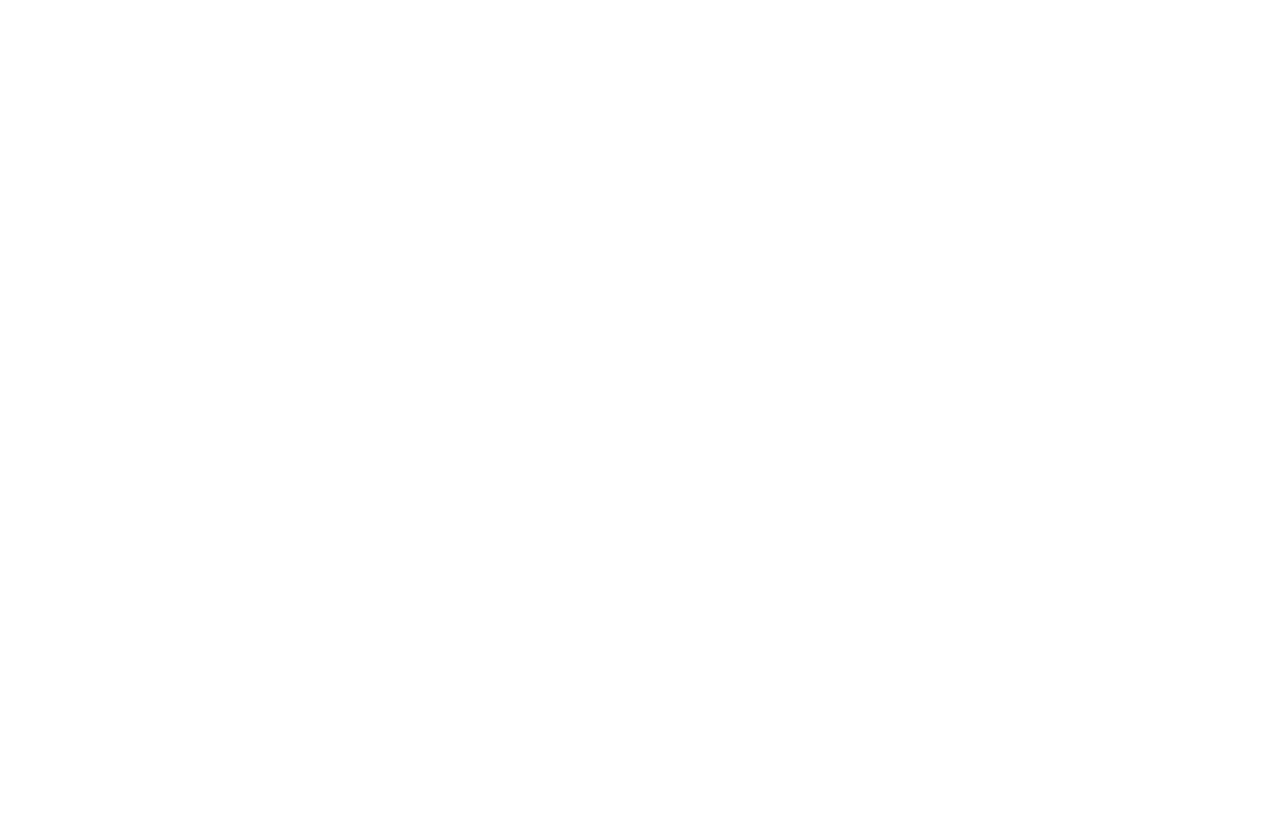
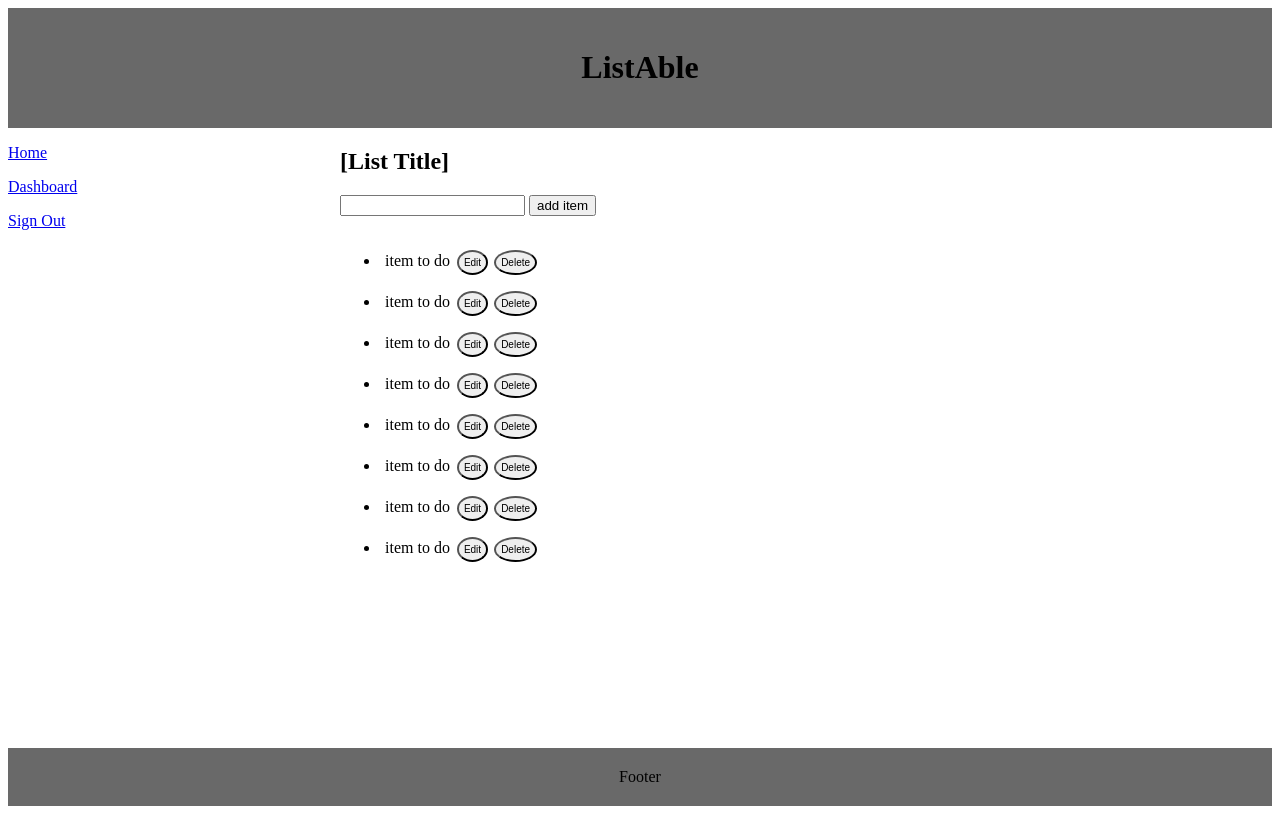
Before and after one commit to mandyalber/List-App-Wireframes, a plain HTML site: page list-detail.html in a window 1280 px wide. Drawn offline with Linux system fonts and the light colour scheme.

Commit message:
complete wireframes

```diff
--- a/list-detail.html
+++ b/list-detail.html
@@ -0,0 +1,41 @@
+<!DOCTYPE html>
+<html lang="en">
+
+<head>
+    <meta charset="UTF-8">
+    <meta name="viewport" content="width=device-width, initial-scale=1.0">
+    <title>ListAble List Detail Page</title>
+    <link rel="stylesheet" href="style.css">
+</head>
+
+<body>
+    <div class="app">
+        <header>
+            <h1>ListAble</h1>
+        </header>
+        <nav>
+            <p><a href="index.html">Home</a></p>
+            <p><a href="user-dashboard.html">Dashboard</a></p>
+            <p><a href="index.html">Sign Out</a></p>
+        </nav>
+        <main>
+            <h2>[List Title]</h2>
+            <input type="text" id="addItem">
+            <button>add item</button>
+            <ul class="todo">
+                <li>item to do <button>Edit</button><button>Delete</button></li>
+                <li>item to do <button>Edit</button><button>Delete</button></li>
+                <li>item to do <button>Edit</button><button>Delete</button></li>
+                <li>item to do <button>Edit</button><button>Delete</button></li>
+                <li>item to do <button>Edit</button><button>Delete</button></li>
+                <li>item to do <button>Edit</button><button>Delete</button></li>
+                <li>item to do <button>Edit</button><button>Delete</button></li>
+                <li>item to do <button>Edit</button><button>Delete</button></li>
+            </ul>
+
+        </main>
+        <footer>Footer</footer>
+    </div>
+</body>
+
+</html>
--- a/style.css
+++ b/style.css
@@ -29,7 +29,6 @@ form.login {
     margin: 30px 10px 100px 10px;
 }
 
-
 .login input, label, button{
     margin-bottom: 10px;
 }
@@ -45,7 +44,7 @@ form.login {
     list-style: none;
 }
 
-ul.category li {
+ul.category a {
     flex: 1;
     padding: 5%;
     border: 1px solid black;
@@ -57,6 +56,13 @@ ul.category li {
     width: 100%;
 }
 
-.create-list input[type=text], label, select {
+.todo li {
+    padding: 5px;
+}
 
+.todo button {
+    padding: 5px;
+    margin: 3px;
+    font-size: 10px;
+    border-radius: 50%;
 }
```
Also changed, not shown: create-account.html (+2 -2 lines), user-dashboard.html (+11 -4 lines), category-detail.html (deleted), index.html (line endings or trailing spaces), 1 other file.
